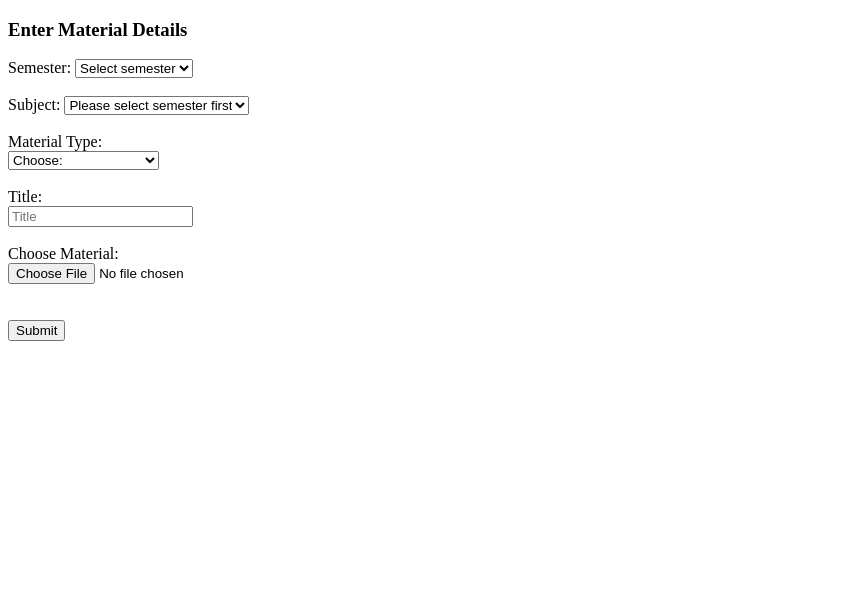
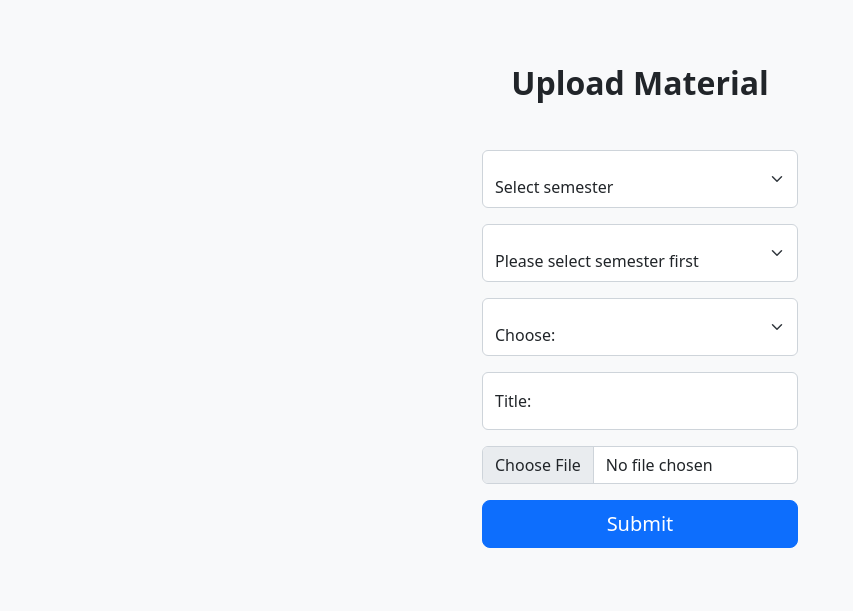
Before and after one commit to Cromyl/StudyBuddy, a PHP site: page /UploadMaterial.php in a window 1280 px wide. Shown: the top 611 px of the page, without its empty margins (0-853 px from the left). Run offline with PHP 8.4, Linux system fonts and the light colour scheme; data that the repository does not hold is empty; some libraries are stand-ins or nearby versions.

Commit message:
Add Files

```diff
--- a/StudyBuddy/AddToAnswer.php
+++ b/StudyBuddy/AddToAnswer.php
@@ -1,6 +1,4 @@
-<<<<<<< HEAD
 <?php
-    //echo 'aaya hu';
     if($_SERVER['REQUEST_METHOD']=='POST' && isset($_POST['submit'])){
         $conn=mysqli_connect('sql12.freesqldatabase.com','sql12608210','fBXhWL98H4','sql12608210') or die("Connection failed" .mysqli_connect_error());
         if((isset($_POST['Answer'])&&isset($_POST['Answer_id'])&&isset($_POST['Answerer_id'])&&isset($_POST['Name'])&&isset($_POST['Question_id']))){
@@ -22,3 +20,4 @@
 
         }
     }
+    ?>
--- a/StudyBuddy/UploadMaterial.php
+++ b/StudyBuddy/UploadMaterial.php
@@ -46,6 +46,8 @@
     <meta http-equiv="X-UA-Compatible" content="IE=edge">
     <meta name="viewport" content="width=device-width, initial-scale=1.0">
     <title>Upload Material</title>
+    <link href="https://cdn.jsdelivr.net/npm/bootstrap-icons@1.4.1/font/bootstrap-icons.css" rel="stylesheet" />
+<link href="styles.css" rel="stylesheet" />
 </head>
 <body>
 
@@ -67,36 +69,68 @@
         $destinationfile='material/'.$semester.'/'.$subject.'/'.$type.'/'.$time.'.'.$name.'.'.$filtype;
         //echo $destinationfile;
         move_uploaded_file($filetmp,$destinationfile);
-        echo 'File uploaded Successfully';
+
+        echo '<div style="margin-bottom: 0px" class="alert alert-success alert-dismissible fade show" role="alert">
+        <strong> File Uploaded Successfully.</strong>
+        <button type="button" class="btn-close" data-bs-dismiss="alert" aria-label="Close"></button>
+      </div>';
     }
 }
 ?>
 
+<section class="bg-light py-5">
+    <div class="container px-5 my-3 px-5">
+        <div class="text-center mb-5">
+            <h2 class="fw-bolder">Upload Material</h2>
+        </div>
+        <div class="row gx-5 justify-content-center">
+            <div class="col-lg-4">
                 <form name="myform" action="UploadMaterial.php" onsubmit="return validate()" method="post" enctype="multipart/form-data">
-    <h3>Enter Material Details</h3>
-
-    Semester: <select name="semester" id="semester">
-        <option value="" selected="selected">Select semester</option>
-    </select>
-    <br><br>
-    Subject: <select name="subject" id="subject">
+                <div class="form-floating mb-3">
+                         <select class="form-select" name="semester" id="semester"><option  value="" selected="selected">Select semester</option></select>
+                </div>
+                <div class="form-floating mb-3">
+                    <select class="form-select" name="subject" id="subject">
                         <option value="" selected="selected">Please select semester first</option>
                     </select>
-    <br><br>
-
-    <label for="type">Material Type:</label><br>
-    <select name="type" id="type">
+                </div>
+                <div class="form-floating mb-3">
+                    <select class="form-select" name="type" id="type">
                         <option value="C">Choose:</option>
                         <option value="B">Books</option>
                         <option value="A">Sample Assignment</option>
                         <option value="Q">Previous Year Papers</option>
                         <option value="N">Notes</option>
-    </select><br><br>
-    <label for="name">Title:</label><br>
-    <input type="text" id="name" name="name" required placeholder="Title"><br><br>
-    <label for="uploadfile">Choose Material:</label><br>
-    <input type="file" name="uploadfile" id="uploadfile" class="form-control"><br><br><br>
-    <input type="submit" name="submit" id="submit">
+                        <label for="type">Material Type:</label>
+                    </select>
+                </div>
+                <div class="form-floating mb-3">
+                    <input class="form-control" type="text" id="name" name="name" required placeholder="Title">
+                    <label for="name">Title:</label>
+                </div>
+                <div class="mb-3">
+                    <input type="file" name="uploadfile" id="uploadfile" class="form-control">
+                </div>
+                <div class="d-grid"><button class="btn btn-primary btn-lg"type="submit" name="submit" id="submit" >Submit</button></div>
+
+
             </form>
+            </div>
+        </div>
+
+
+
+    </div>
+</section>
+
+
+
+
+
+
+    <script src="https://cdn.jsdelivr.net/npm/bootstrap@5.2.3/dist/js/bootstrap.bundle.min.js"></script>
+        <script src="js/scripts.js"></script>
+                <script src="https://cdn.startbootstrap.com/sb-forms-latest.js"></script>
+
 </body>
 </html>
```
Also changed, not shown: StudyBuddy/UploadDoubt.php (+8 -5 lines), StudyBuddy/AddToQue.php (added), StudyBuddy/post.php (line endings or trailing spaces), 9 other files. Lines whose indentation alone changed are shown as unchanged.
